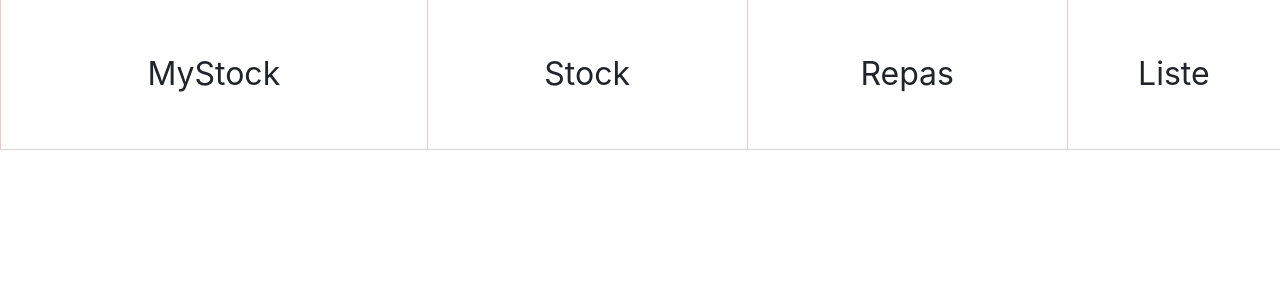
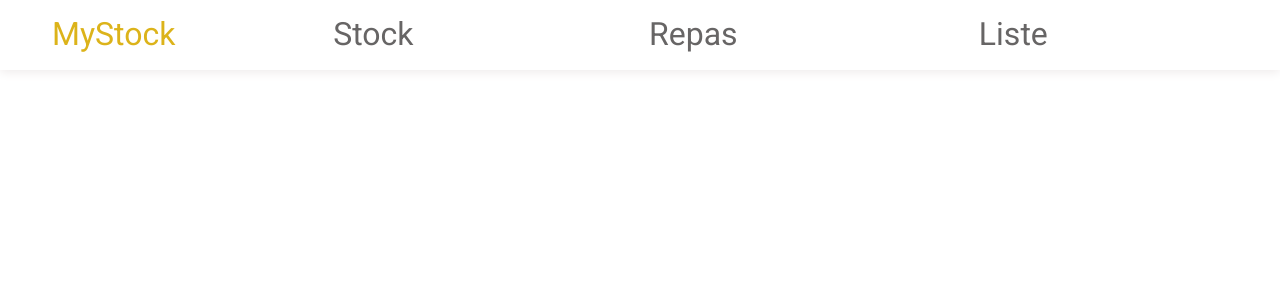
Before and after one commit to plouiserre/ShoppingManagerV2, a React (Create React App) app in the folder shopping-manager-front/: page / in a window 1280 px wide. Shown: the top 300 px of the page. Built offline with nearby package versions, Linux system fonts and the light colour scheme.

Commit message:
continue working header

```diff
--- a/shopping-manager-front/src/App.jsx
+++ b/shopping-manager-front/src/App.jsx
@@ -1,4 +1,4 @@
-import { Header } from "./components/Header";
+import { Header } from "./components/Header/Header";
 
 export function App() {
   return (
--- a/shopping-manager-front/src/components/Header.jsx
+++ /dev/null
@@ -1,12 +0,0 @@
-import s from "./style.module.css";
-
-export function Header() {
-  return (
-    <div className={`row ${s.header}`}>
-      <div className={`col-4 ${s.headerItem}`}>MyStock</div>
-      <div className={`col-3 ${s.headerItem}`}>Stock</div>
-      <div className={`col-3 ${s.headerItem}`}>Repas</div>
-      <div className={`col-2 ${s.headerItem}`}>Liste</div>
-    </div>
-  );
-}
--- /dev/null
+++ b/shopping-manager-front/src/components/Header/Header.jsx
@@ -0,0 +1,15 @@
+import s from "./style.module.css";
+import { Logo } from "../Logo/Logo";
+import { HeaderItem } from "../HeaderItem/HeaderItem";
+
+export function Header() {
+  const headerItems = ["Stock", "Repas", "Liste"];
+  return (
+    <div className={`row ${s.header}`}>
+      <Logo />
+      {headerItems.map((headerItem) => {
+        return <HeaderItem itemName={headerItem} />;
+      })}
+    </div>
+  );
+}
--- /dev/null
+++ b/shopping-manager-front/src/components/Header/style.module.css
@@ -0,0 +1,4 @@
+.header{
+    height: 70px;
+    box-shadow: 0px 2px 10px #eeeaea;
+}
--- /dev/null
+++ b/shopping-manager-front/src/components/HeaderItem/HeaderItem.jsx
@@ -0,0 +1,9 @@
+import s from "./style.module.css";
+
+export function HeaderItem({ itemName }) {
+  return (
+    <div className={`col-3 ${s.headerItem}`}>
+      <span>{itemName}</span>
+    </div>
+  );
+}
--- /dev/null
+++ b/shopping-manager-front/src/components/HeaderItem/style.module.css
@@ -0,0 +1,15 @@
+.headerItem{
+    text-align: center;
+    padding-top: 10px;
+    font-size: xx-large;
+    font-family: 'Roboto';
+    color:#676565;
+}
+
+span:hover{
+    cursor: pointer;
+}
+
+.headerItem>span:hover{
+    color: #dcb31a;
+}
--- /dev/null
+++ b/shopping-manager-front/src/components/Logo/Logo.jsx
@@ -0,0 +1,9 @@
+import s from "./style.module.css";
+
+export function Logo() {
+  return (
+    <div className={`col-2 ${s.logo}`}>
+      <span>MyStock</span>
+    </div>
+  );
+}
--- /dev/null
+++ b/shopping-manager-front/src/components/Logo/style.module.css
@@ -0,0 +1,12 @@
+
+
+.logo{
+    font-family: 'Roboto';
+    color:#dcb31a;
+    padding-top: 10px;
+    font-size: xx-large;
+}
+
+.logo>span{
+    padding-left:40px;
+}
--- a/shopping-manager-front/src/components/style.module.css
+++ /dev/null
@@ -1,11 +0,0 @@
-.header{
-    border-bottom: 1px solid #d8d4d4;
-    height: 150px;
-}
-
-.headerItem{
-    text-align: center;
-    padding-top: 50px;
-    font-size: xx-large;
-    border-left: 1px solid pink;
-}
```
